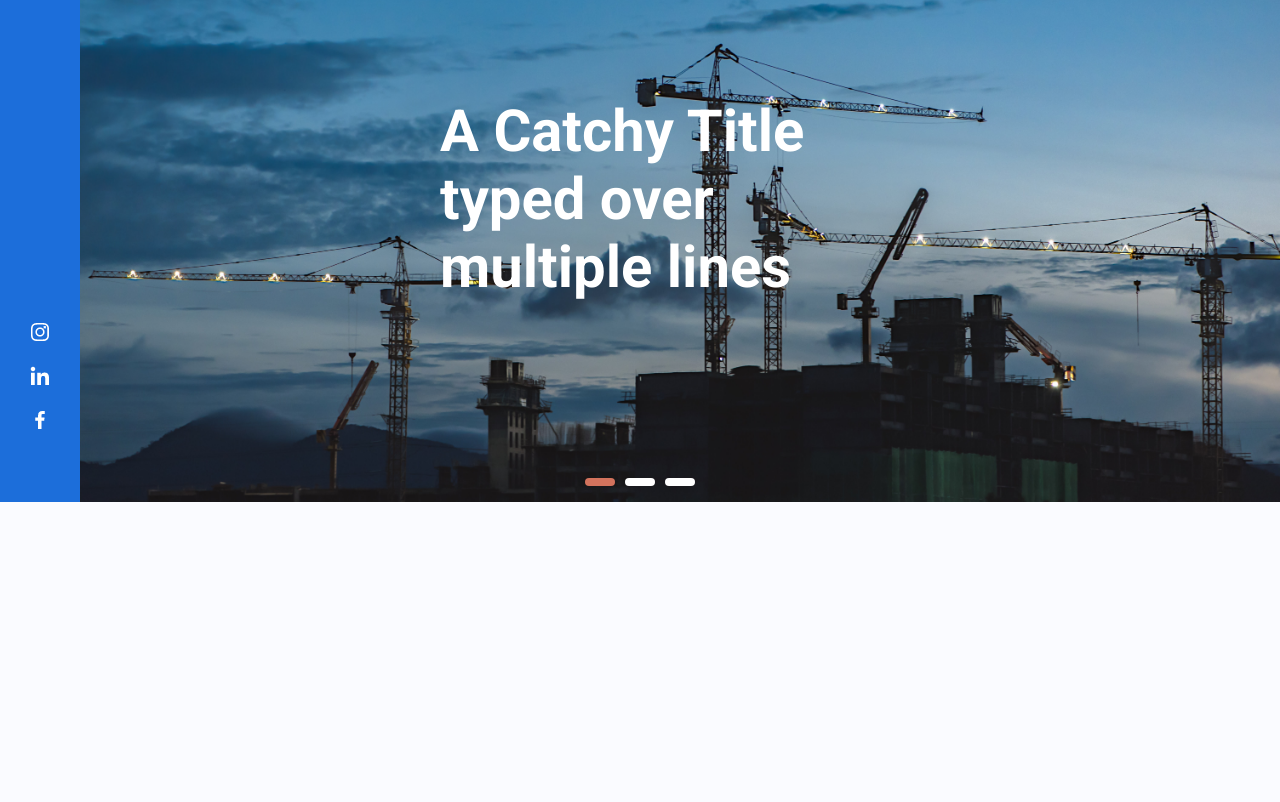
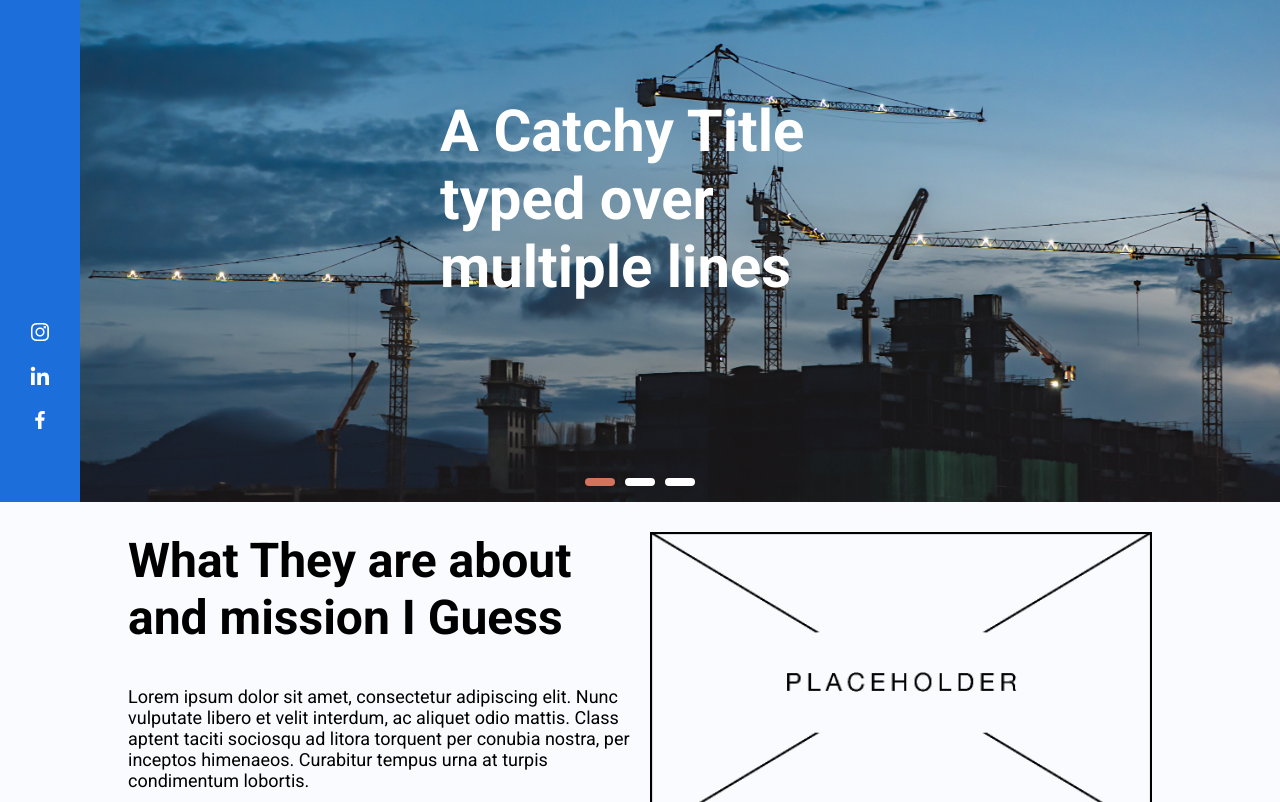
Before and after one commit to Bekithemba-Mdluli/molomo, a React (Create React App) app: page / in a window 1280 px wide. Shown: the part 298-1100 px from the top of the page. Before the commit the page ends 800 px from the top, so only its background shows below. Built offline with nearby package versions, Linux system fonts and the light colour scheme.

Commit message:
Added Details and Services rem

```diff
--- /dev/null
+++ b/src/components/Details.css
@@ -0,0 +1,84 @@
+/* Mobile */
+.details {
+  display: flex;
+  flex-direction: column-reverse;
+  /* width: 100%; */
+  /* background-color: aqua; */
+  /* margin-bottom: 100px; */
+  margin-inline: 10%;
+  margin-top: 30px;
+}
+
+.details__left h2 {
+  /* margin-inline: 20px; */
+  margin-top: 15px;
+  text-align: center;
+}
+
+.details__left p {
+  /* margin-inline: 5px; */
+  /* color: rgb(53, 52, 52); */
+  text-align: center;
+  margin-top: 15px;
+}
+
+.details__left-btn {
+  margin-top: 30px;
+  text-align: center;
+}
+
+/* .details__right-img {
+    width: 100%;
+  } */
+
+.details__right-img img {
+  width: 100%;
+}
+
+/* Desktop */
+@media (min-width: 801px) {
+  .details {
+    /* display: grid;
+      grid-template-columns: repeat(2, 1fr); */
+    flex-direction: row;
+    margin-inline: 10%;
+    gap: 20px;
+  }
+
+  .details__left {
+    width: 50%;
+    display: flex;
+    flex-direction: column;
+    justify-content: space-between;
+  }
+
+  .details__left h2 {
+    text-align: unset;
+    margin-top: unset;
+    font-size: 48px;
+  }
+
+  .details__left p {
+    margin-inline: unset;
+    text-align: unset;
+    margin-top: unset;
+    font-weight: 20px;
+    font-size: 18px;
+  }
+
+  .details__left-btn {
+    text-align: unset;
+    width: 100%;
+    /* margin-top: unset; */
+  }
+
+  .details__right {
+    width: 50%;
+  }
+
+  .details__right-img img {
+    width: 100%;
+    height: 100%;
+    object-fit: contain;
+  }
+}
--- /dev/null
+++ b/src/components/Details.js
@@ -0,0 +1,38 @@
+import React from "react";
+
+import placeholder from "../images/placeholder.png";
+
+import "./Details.css";
+
+function Details() {
+  return (
+    <div className="details">
+      <div className="details__left">
+        <h2>
+          What They are about and mission I{" "}
+          <span className="underline">Guess</span>
+        </h2>
+        <p>
+          Lorem ipsum dolor sit amet, consectetur adipiscing elit. Nunc
+          vulputate libero et velit interdum, ac aliquet odio mattis. Class
+          aptent taciti sociosqu ad litora torquent per conubia nostra, per
+          inceptos himenaeos. Curabitur tempus urna at turpis condimentum
+          lobortis.
+        </p>
+        <div className="details__left-btn">
+          <a className="button" href="/">
+            Contact
+          </a>
+        </div>
+      </div>
+
+      <div className="details__right">
+        <div className="details__right-img">
+          <img src={placeholder} alt="information" />
+        </div>
+      </div>
+    </div>
+  );
+}
+
+export default Details;
--- /dev/null
+++ b/src/components/Service.js
@@ -0,0 +1,19 @@
+import React from "react";
+
+function Service({ img, title, text }) {
+  return (
+    <div className="service">
+      <div>
+        <img src={img} alt="Building" />
+      </div>
+      <h3>{title}</h3>
+      <p>Lorem ipsum dolor sit amet, consectetur adipiscing elit.</p>
+
+      <a className="button" href="/">
+        See Services
+      </a>
+    </div>
+  );
+}
+
+export default Service;
--- /dev/null
+++ b/src/components/Services.css
@@ -0,0 +1,119 @@
+.con {
+  margin-inline: 10%;
+  margin-top: 60px;
+  margin-bottom: 60px;
+}
+
+.con h1 {
+  color: #000;
+  margin-bottom: 0;
+}
+
+.services {
+  display: flex;
+  /* grid-template-columns: repeat(1, 1fr); */
+  flex-direction: column;
+  margin-top: 20px;
+  /* margin-inline: 10%; */
+
+  /* text-align: center; */
+  /* margin-left: auto;
+  margin-right: auto; */
+  /* align-items: center; */
+  /* justify-content: center; */
+  /* justify-items: center; */
+  gap: 20px;
+  /*width: 100%; */
+  /* width: 100%; */
+}
+
+.service {
+  /* width: 350px; */
+  height: 240px;
+  justify-items: center;
+  /* margin-left: auto;
+  margin-right: auto; */
+  /* background-color: #fff; */
+  /* padding-bottom: 20px; */
+}
+
+.service img {
+  width: 100px;
+}
+
+.service h3 {
+  font-size: 20px;
+  margin-top: 5px;
+}
+
+.service p {
+  margin-top: 10px;
+}
+
+.service a {
+  margin-top: 10px;
+  padding-block: 6px;
+  font-size: 14px;
+  width: 100px;
+  text-align: start;
+  color: var(--blue);
+  background-color: white;
+  transition: 0.3s;
+}
+
+.service a:hover {
+  border-bottom: 3px solid var(--blue);
+}
+
+@media (min-width: 641px) {
+  .con h1 {
+    font-size: 48px;
+  }
+
+  .services {
+    /* flex-direction: row;
+    flex-wrap: wrap; */
+    display: grid;
+    grid-template-columns: repeat(3, 1fr);
+    margin-top: 60px;
+    /* margin-left: auto;
+        margin-right: auto; */
+    /* align-items: center; */
+    /* justify-content: center; */
+    /* justify-items: center; */
+    /* gap: 10px;
+        width: 100%; */
+    /* gap: 1%; */
+  }
+
+  .service {
+    /* width: 32.6%; */
+    /* margin-left: auto;
+        margin-right: auto; */
+    width: 100%;
+    cursor: pointer;
+    /* margin-inline: 5%; */
+    padding-left: 10px;
+    border-radius: 5px;
+  }
+
+  /* .service img {
+    width: 99px;
+  }
+
+  .service h3 {
+    font-size: 20px;
+    margin-top: 5px;
+  } */
+
+  .service p {
+    margin-right: 18%;
+  }
+
+  .service a {
+    margin-top: 10px;
+    padding-block: 6px;
+    font-size: 12px;
+    width: 80px;
+  }
+}
--- /dev/null
+++ b/src/components/Services.js
@@ -0,0 +1,59 @@
+import React from "react";
+
+import welding from "../images/icons/icon-welding.png";
+import storage from "../images/icons/icon-warehouse.png";
+
+import Service from "./Service";
+
+import "./Services.css";
+
+function Services() {
+  const services = [
+    {
+      title: "Welding",
+      img: welding,
+      text: "Lorem ipsum dolor sit amet, consectetur adipiscing elit.",
+    },
+    {
+      title: "Storage",
+      img: storage,
+      text: "Lorem ipsum dolor sit amet, consectetur adipiscing elit.",
+    },
+    {
+      title: "Welding",
+      img: welding,
+      text: "Lorem ipsum dolor sit amet, consectetur adipiscing elit.",
+    },
+    {
+      title: "Storage",
+      img: storage,
+      text: "Lorem ipsum dolor sit amet, consectetur adipiscing elit.",
+    },
+    {
+      title: "Welding",
+      img: welding,
+      text: "Lorem ipsum dolor sit amet, consectetur adipiscing elit.",
+    },
+    {
+      title: "Storage",
+      img: storage,
+      text: "Lorem ipsum dolor sit amet, consectetur adipiscing elit.",
+    },
+  ];
+
+  return (
+    <div className="con">
+      <div>
+        <h1>Products</h1>
+        <span className="ruler"></span>
+      </div>
+      <div className="services">
+        {services.map((s, i) => (
+          <Service key={i} img={s.img} text={s.text} title={s.title} />
+        ))}
+      </div>
+    </div>
+  );
+}
+
+export default Services;
--- a/src/index.css
+++ b/src/index.css
@@ -37,3 +37,22 @@ h1 {
     display: none !important;
   }
 }
+
+.ruler {
+  border-bottom: 6px solid var(--secondary);
+  width: 80px;
+  float: left;
+}
+
+.button {
+  display: inline-block;
+  background-color: var(--blue);
+  color: #fff;
+  text-decoration: none;
+  font-size: 18px;
+  font-weight: 500;
+  width: 150px;
+  text-align: center;
+  padding-block: 15px;
+  /* padding: 10px 30px; */
+}
--- a/src/pages/Home.css
+++ b/src/pages/Home.css
@@ -1,4 +1,4 @@
-.home {
+.hero {
   background-image: url("../images/construction.jpg");
   width: 100%;
   height: 50vh;
@@ -23,7 +23,7 @@
 }
 
 @media screen and (min-width: 641px) {
-  .home {
+  .hero {
     /* background-image: url("../images/construction.jpg"); */
     height: 100vh;
     background-size: cover;
--- a/src/pages/Home.js
+++ b/src/pages/Home.js
@@ -1,18 +1,24 @@
 import React from "react";
+import Details from "../components/Details";
 import Header from "../components/Header";
 import Panel from "../components/Panel";
+import Services from "../components/Services";
 import Slider from "../components/Slider";
 
 import "./Home.css";
 function Home() {
   return (
     <div className="home">
-      <Header />
-      <Panel />
-      <div className="home__title">
-        <h1>A Catchy Title typed over multiple lines</h1>
+      <div className="hero">
+        <Header />
+        <Panel />
+        <div className="home__title">
+          <h1>A Catchy Title typed over multiple lines</h1>
+        </div>
+        <Slider />
       </div>
-      <Slider />
+      <Details />
+      <Services />
     </div>
   );
 }
```
